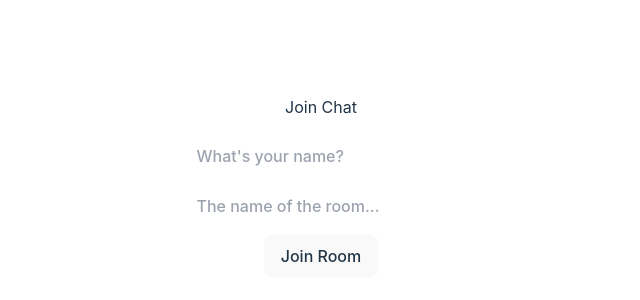
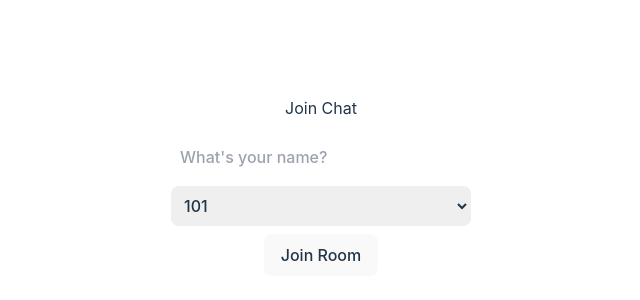
Before and after one commit to marktlinn/chattyApp, a React (Vite) app in the folder client/: page / in a window 1280 px wide. Shown: the part 218-518 px from the top of the page, without its empty margins (319-959 px from the left). Built offline with nearby package versions, Linux system fonts and the light colour scheme; no server answers.

Commit message:
fix: message rendering, add selector for rooms

```diff
--- a/client/components/Chat.tsx
+++ b/client/components/Chat.tsx
@@ -2,8 +2,8 @@ import { useState, useEffect } from "react";
 import Message from "./Message";
 type Props = {
   socket: any;
-  userName: String;
-  roomName: String;
+  userName: string;
+  roomName: string;
 };
 
 const Chat = ({ socket, userName, roomName }: Props) => {
@@ -12,7 +12,6 @@ const Chat = ({ socket, userName, roomName }: Props) => {
   const [currentUser, setCurrentUser] = useState("");
   useEffect(() => {
     socket.on("message_received", (data: object) => {
-      console.log("data", data);
       setOutput((prev: {}[]) => [...prev, data]);
     });
   }, [socket]);
@@ -36,12 +35,14 @@ const Chat = ({ socket, userName, roomName }: Props) => {
   };
   return (
     <main>
-      <header>Chat</header>
+      <header>
+        Room <strong>{roomName && roomName}</strong>
+      </header>
       <br />
       <section className="outputSection">
         {output &&
           output.map((msg, i) => (
-            <Message key={`key${i}`} props={msg} user={currentUser} />
+            <Message key={`key${i}`} props={msg} username={userName} />
           ))}
       </section>
       <section className="flex gap-1">
--- a/client/components/JoinRoom.tsx
+++ b/client/components/JoinRoom.tsx
@@ -3,28 +3,34 @@ type Props = {
   setUserName: React.Dispatch<React.SetStateAction<string>>;
   setRoomName: React.Dispatch<React.SetStateAction<string>>;
   joinRoom: () => void;
+  roomName: string;
 };
 
-const JoinRoom = ({ setUserName, setRoomName, joinRoom }: Props) => {
+const JoinRoom = ({ setUserName, setRoomName, joinRoom, roomName }: Props) => {
   return (
     <div className="w-screen flex flex-col items-center justify-center gap-2 h-screen">
       <h3 className="p-2">Join Chat</h3>
       <input
-        className="p-2"
+        className="p-2 w-full max-w-[300px]"
         type="text"
         placeholder="What's your name?"
         onChange={e => {
           setUserName(e.target.value);
         }}
       />
-      <input
-        className="p-2"
-        type="text"
-        placeholder="The name of the room..."
+      <select
+        name="room"
+        defaultValue={roomName}
+        id="room"
+        className="p-2 w-full max-w-[300px]"
         onChange={e => {
           setRoomName(e.target.value);
         }}
-      />
+      >
+        <option value="101">101</option>
+        <option value="CodingParadiso">Coding Paradiso</option>
+        <option value="CodingInferno">Coding Inferno</option>
+      </select>
       <button onClick={joinRoom}>Join Room</button>
     </div>
   );
--- a/client/components/Message.tsx
+++ b/client/components/Message.tsx
@@ -7,13 +7,13 @@ interface Props {
     message: string;
     time: number;
   };
-  user: string;
+  username: string;
 }
-const Message = ({ props, user }: Props) => {
-  const username = props.author === user ? "me" : "other";
-  console.log(username);
+const Message = ({ props, username }: Props) => {
   return (
-    <div className={`${username === "me" ? "mine message" : "other message"}`}>
+    <div
+      className={username === props.author ? "mine message" : "other message"}
+    >
       <span className="author">{props.author}</span>
       <p className="dm">{props.message}</p>
       <span className="date">{props.time}</span>
--- a/client/src/App.tsx
+++ b/client/src/App.tsx
@@ -7,12 +7,11 @@ import { Routes, Route, useNavigate } from "react-router-dom";
 const socket = io.connect("http://localhost:3000");
 function App() {
   const [userName, setUserName] = useState<string>("");
-  const [roomName, setRoomName] = useState<string>("");
+  const [roomName, setRoomName] = useState<string>("101");
   const Navigate = useNavigate();
   const joinRoom = () => {
     if (userName.length > 1 && roomName.length > 1) {
       socket.emit("join_room", roomName);
-      console.log(roomName);
       Navigate(`/room${roomName}`);
     }
   };
@@ -26,6 +25,7 @@ function App() {
               setUserName={setUserName}
               setRoomName={setRoomName}
               joinRoom={joinRoom}
+              roomName={roomName}
             />
           }
         />
--- a/client/src/index.css
+++ b/client/src/index.css
@@ -39,7 +39,8 @@ h1 {
 }
 
 button,
-input {
+input,
+select {
   border-radius: 0.5rem;
   border: 1px solid transparent;
   padding: 0.5rem 1rem;
@@ -58,7 +59,8 @@ button:focus,
 button:focus-visible {
   outline: 4px auto -webkit-focus-ring-color;
 }
-input:focus {
+input:focus,
+select:focus {
   outline: 1px solid #646cff;
 }
 .message {
--- a/client/src/main.tsx
+++ b/client/src/main.tsx
@@ -1,13 +1,12 @@
-import React from "react";
 import ReactDOM from "react-dom/client";
 import { BrowserRouter as Router } from "react-router-dom";
 import App from "./App";
 import "./index.css";
 
 ReactDOM.createRoot(document.getElementById("root") as HTMLElement).render(
-  <React.StrictMode>
-    <Router>
-      <App />
-    </Router>
-  </React.StrictMode>
+  // <React.StrictMode>
+  <Router>
+    <App />
+  </Router>
+  // </React.StrictMode>
 );
```
Also changed, not shown: 1 other file (tests, documents, lock files or other folders).
